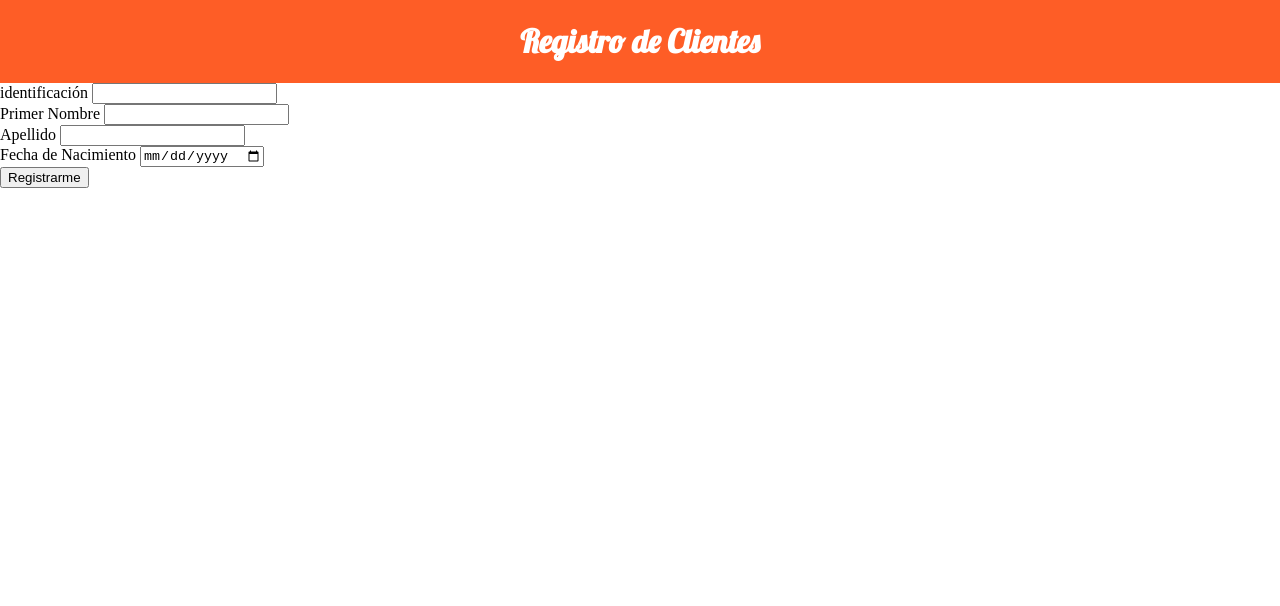
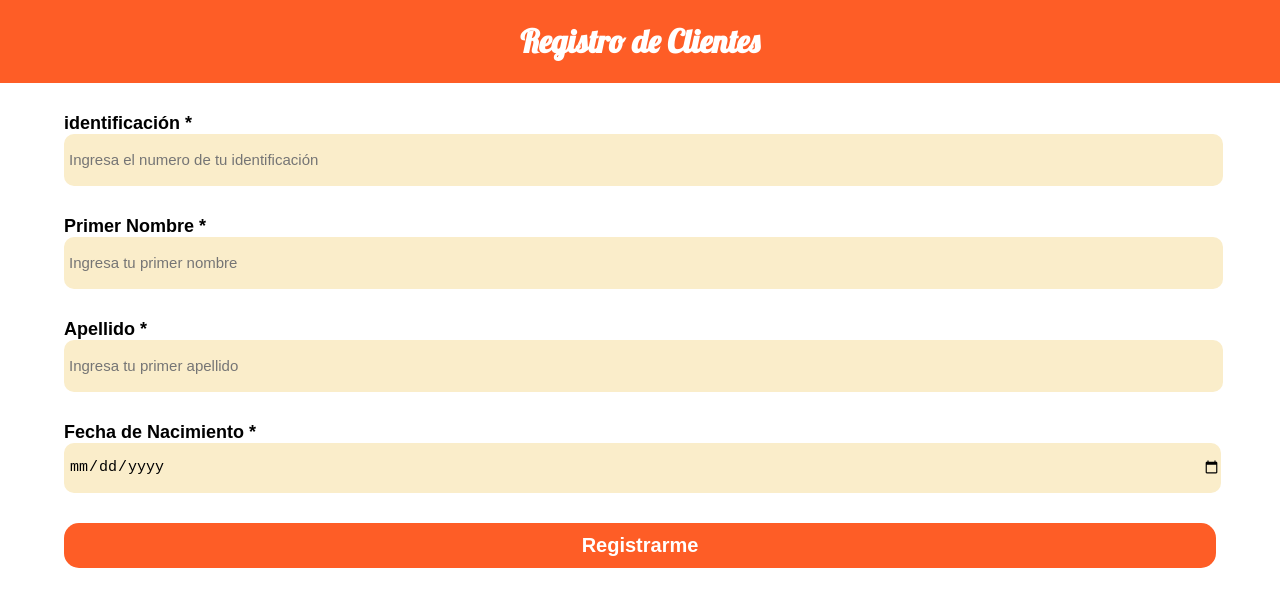
Before and after one commit to ariasDev/prueba_accenture, an Angular app: page / in a window 1280 px wide. Shown: the top 606 px of the page. Built offline with nearby package versions, Linux system fonts and the light colour scheme.

Commit message:
estilos y validaciones

```diff
--- a/src/app/app.component.ts
+++ b/src/app/app.component.ts
@@ -6,5 +6,4 @@ import { Component } from '@angular/core';
   styleUrls: ['./app.component.css']
 })
 export class AppComponent {
-  title = 'prueba';
 }
--- a/src/app/app.module.ts
+++ b/src/app/app.module.ts
@@ -1,6 +1,7 @@
 import { BrowserModule } from '@angular/platform-browser';
 import { NgModule } from '@angular/core';
 import { FormsModule, ReactiveFormsModule } from '@angular/forms';
+import { HttpClientModule } from '@angular/common/http';
 
 import { AppComponent } from './app.component';
 import { RegistryComponentComponent } from './components/registry-component/registry-component.component';
@@ -8,12 +9,13 @@ import { RegistryComponentComponent } from './components/registry-component/regi
 @NgModule({
   declarations: [
     AppComponent,
-    RegistryComponentComponent
+    RegistryComponentComponent,
   ],
   imports: [
     BrowserModule,
     FormsModule,
-    ReactiveFormsModule
+    ReactiveFormsModule,
+    HttpClientModule,
   ],
   providers: [],
   bootstrap: [AppComponent]
--- a/src/app/components/registry-component/registry-component.component.css
+++ b/src/app/components/registry-component/registry-component.component.css
@@ -15,3 +15,59 @@
     font-family: 'Lobster', cursive;
     color: white;
 }
+
+
+.form{
+
+    padding-left: 5%;
+    padding-right: 5%;
+}
+
+.form-row{
+    width: 100%;
+    margin-top: 30px;
+}
+
+.label{
+    font-family: 'Oswald', sans-serif;
+    font-weight: bold;
+    font-size: 18px;
+    margin: 0px;
+}
+
+.input{
+    padding-left: 5px;
+    width: 100%;
+    height: 50px;
+    border:none;
+    border-radius: 10px;
+    background-color: #FAEDCA;
+    font-size: 15px;
+}
+
+.input:focus{
+    border:none;
+}
+
+.button{
+    width: 100%;
+    height: 45px;
+    background-color: #FE5D26;
+    color: white;
+    font-family: 'Russo One', sans-serif;
+    font-size: 20px;
+    font-weight: bold;
+    border:none;
+    border-radius: 15px;
+    margin-top: 30px;
+}
+
+.alert-danger{
+    color: #721c24;
+    background-color: #f8d7da;
+
+}
+
+.container-error-message{
+    padding: 3px;
+}
--- a/src/app/components/registry-component/registry-component.component.html
+++ b/src/app/components/registry-component/registry-component.component.html
@@ -2,40 +2,56 @@
     <div class="title-container">
         <h1 class="title">Registro de Clientes</h1>
     </div>
-    <div class="form-container">
-        <form [formGroup]="checkoutForm" (ngSubmit)="onSubmit(checkoutForm.value)">
+        <form [formGroup]="checkoutForm" (ngSubmit)="onSubmit(checkoutForm.value)" class="form">
 
-            <div>
-              <label for="identification">
-                identificación
-              </label>
-              <input id="identification" type="text" formControlName="identification">
+            <div class="form-row">
+              <p  class="label">
+                identificación *
+              </p>
+              <input id="identification" type="number" formControlName="identification" class="input" placeholder="Ingresa el numero de tu identificación">
             </div>
 
-            <div>
-              <label for="firstname">
-                Primer Nombre
-              </label>
-              <input id="firstname" type="text" formControlName="firstname">
+            <div class="form-row">
+              <p for="firstname" class="label">
+                Primer Nombre *
+              </p>
+              <input id="firstname" type="text" formControlName="firstname" class="input" placeholder="Ingresa tu primer nombre">
+
+              <div class="alert-danger" *ngIf="firstname.invalid && firstname.dirty ">
+                <div class="container-error-message" *ngIf="firstname.errors.required">
+                  Tu primer nombre es requerido
+                </div>
+                <div class="container-error-message" *ngIf="firstname.errors.minlength">
+                  Tu primer nombre debe ser de minimo 5 caracteres
+                </div>
+              </div>
             </div>
 
-            <div>
-                <label for="lastname">
-                  Apellido
-                </label>
-                <input id="lastname" type="text" formControlName="lastname">
+            <div class="form-row">
+                <p for="lastname" class="label">
+                  Apellido *
+                </p>
+                <input id="lastname" type="text" formControlName="lastname" class="input" placeholder="Ingresa tu primer apellido">
+
+                <div class="alert-danger" *ngIf="lastname.invalid && lastname.dirty ">
+                  <div class="container-error-message" *ngIf="lastname.errors.required">
+                    Tu primer apellido es requerido
+                  </div>
+                  <div class="container-error-message" *ngIf="lastname.errors.minlength">
+                    Tu primer apellido debe ser de minimo 5 caracteres
+                  </div>
+                </div>
             </div>
 
-            <div>
-                <label for="birthdate">
-                  Fecha de Nacimiento
-                </label>
-                <input id="birthdate" type="date" formControlName="birthdate">
+            <div class="form-row">
+                <p for="birthdate" class="label">
+                  Fecha de Nacimiento *
+                </p>
+                <input id="birthdate" type="date" formControlName="birthdate" class="input">
             </div>
 
 
             <button class="button" type="submit">Registrarme</button>
 
           </form>
-    </div>
 </div>
--- a/src/app/components/registry-component/registry-component.component.ts
+++ b/src/app/components/registry-component/registry-component.component.ts
@@ -1,5 +1,6 @@
 import { Component, OnInit } from '@angular/core';
-import { FormBuilder } from '@angular/forms';
+import { FormBuilder, FormControl, Validators } from '@angular/forms';
+import {MainServiceService} from '../../main-service.service'
 
 @Component({
   selector: 'app-registry-component',
@@ -9,31 +10,57 @@ import { FormBuilder } from '@angular/forms';
 export class RegistryComponentComponent implements OnInit {
 
   checkoutForm;
-  URL_BASE;
+  body;
 
-  constructor(private formBuilder: FormBuilder) {
-    this.URL_BASE='https://testbankapi.firebaseio.com/clients.json'
+  constructor(private formBuilder: FormBuilder, private mainService:MainServiceService) {
     this.checkoutForm = this.formBuilder.group({
       birthdate: '',
-      firstname: '',
-      lastname: '',
-      identification: ''
+      firstname: new FormControl('', [Validators.required,Validators.minLength(4)]),
+      lastname: new FormControl('', [Validators.required,Validators.minLength(4)]),
+      identification: new FormControl('', [Validators.required,Validators.minLength(10),])
     });
 
   }
 
-  onSubmit(userData) {
-    if(userData.birthdate && userData.firstname &&userData.lastname &&userData.identification){
+    onSubmit(userData) {
+      console.log(userData);
+      if(userData.birthdate && userData.firstname &&userData.lastname &&userData.identification){
+        if(this.checkoutForm.valid){
+          this.mainService.getAllClients().subscribe(response=>{
+              this.body=response;
+              let responseString = JSON.stringify(response)
+              if(responseString.indexOf(`identification":"${userData.identification}`) === -1){
+                let yearBirthdateUser = userData.birthdate.split('-')[0]
+                let currentYear = new Date().getFullYear()
+                if(currentYear - yearBirthdateUser > 18){
+                  this.mainService.registerNewCustomer(userData).subscribe(response => {
+                    alert('Usurio Registrado con exito')
+                  })
+                }
+                else{
+                  alert('Para registrarte debes tener minimo 18 años')
+                }
+              } else {
+                alert('Este usuario ya se encuentra registrado')
+              }
 
-    } else {
-      alert('Todos los campos deben estar Diligenciados')
+          })
+            this.checkoutForm.reset();
+        } else {
+          alert('Algunos Datos que diligenciaste no son validos')
+        }
+
+      } else {
+        alert('Todos los campos deben estar Diligenciados')
+      }
     }
-
-    this.checkoutForm.reset();
-    console.warn('user registered: ', userData);
-  }
 
   ngOnInit(): void {
   }
 
+  get identification() {return this.checkoutForm.get('identification')}
+  get firstname() {return this.checkoutForm.get('firstname')}
+  get lastname() {return this.checkoutForm.get('lastname')}
+  get birthdate() {return this.checkoutForm.get('birthdate')}
+
 }
--- /dev/null
+++ b/src/app/main-service.service.ts
@@ -0,0 +1,22 @@
+import { Injectable } from '@angular/core';
+import { HttpClient } from '@angular/common/http';
+import { Observable, throwError } from 'rxjs';
+import { catchError, retry } from 'rxjs/operators';
+
+@Injectable({
+  providedIn: 'root'
+})
+export class MainServiceService {
+  URL_CLIENTES = 'https://testbankapi.firebaseio.com/clients.json'
+
+  constructor(private http: HttpClient) { }
+
+  public getAllClients() {
+    return this.http.get(`${this.URL_CLIENTES}`);
+  }
+
+
+  public registerNewCustomer(custemerData) {
+    return this.http.post(this.URL_CLIENTES, custemerData)
+  }
+}
--- /dev/null
+++ b/src/assets/config.json
@@ -0,0 +1,3 @@
+{
+    "clients_url": "https://testbankapi.firebaseio.com/clients.json"
+}
```
Also changed, not shown: 1 other file (tests, documents, lock files or other folders).
